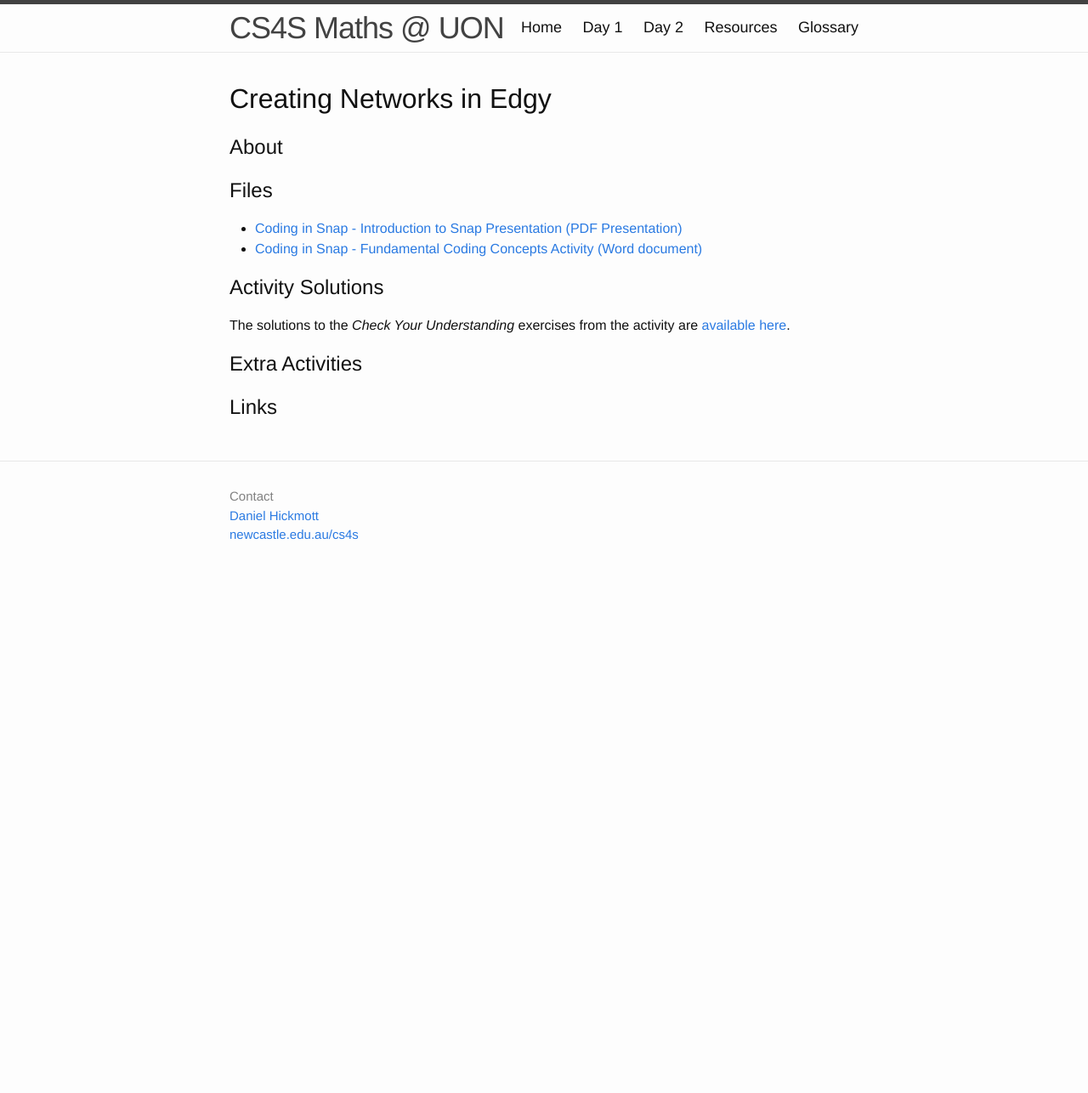
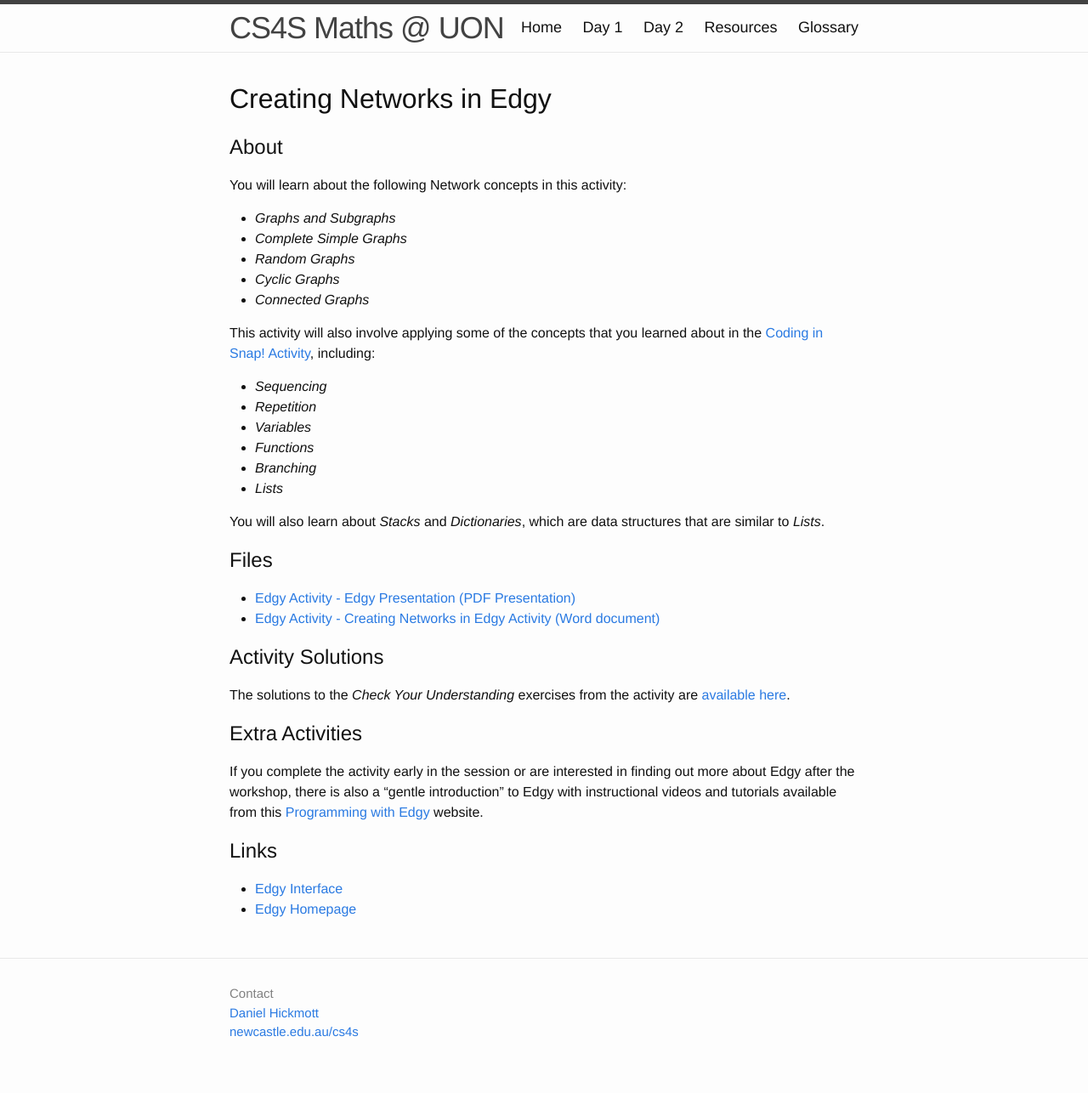
Before and after one commit to cs4s/math-2017, a Jekyll site: the page built from day2/networks_in_edgy/index.md, in a window 1280 px wide. Shown: the whole page at 85% size. Built offline with Jekyll 4.4.1, drawn with Linux system fonts in a browser that asks for light colours; before the commit the page ends 900 px from its top, so only the background shows below that.

Commit message:
Removes glossary page, adds some content to different session pages

```diff
--- a/_config.yml
+++ b/_config.yml
@@ -13,12 +13,11 @@ baseurl: "/math-2017"
 
 # Content Pages Paths
 resources_path: "/resources"
-glossary_path: "/glossary"
+extras_path: "/extras"
 
 # Day 1 Paths
 day1_path: "/day1/"
 network_concepts_path: "/day1/network_concepts"
-coding_and_maths_path: "/day1/coding_and_maths"
 msts_unplugged_path: "/day1/msts_unplugged"
 coding_path: "/day1/coding"
 
--- a/_includes/header.html
+++ b/_includes/header.html
@@ -18,7 +18,7 @@
         <a class="page-link" href="{{ site.baseurl | append: site.day1_path  }}">Day 1</a>
         <a class="page-link" href="{{ site.baseurl | append: site.day2_path }}">Day 2</a>
         <a class="page-link" href="{{ site.baseurl | append: site.resources_path }}">Resources</a>
-        <a class="page-link" href="{{ site.baseurl | append: site.glossary_path }}">Glossary</a>
+        <a class="page-link" href="{{ site.baseurl | append: site.extras_path }}">Glossary</a>
       </div>
     </nav>
 
--- a/day2/networks_in_edgy/index.md
+++ b/day2/networks_in_edgy/index.md
@@ -1,16 +1,35 @@
 ---
 layout: default
-title: CS4S Maths @ UON 2017 - Day 1 - Networks in Edgy
+title: CS4S Maths @ UON 2017 - Day 2 - Networks in Edgy
 ---
 
 # Creating Networks in Edgy
 
 ## About
 
+You will learn about the following Network concepts in this activity:
+
+- *Graphs and Subgraphs*
+- *Complete Simple Graphs*
+- *Random Graphs*
+- *Cyclic Graphs*
+- *Connected Graphs*
+
+This activity will also involve applying some of the concepts that you learned about in the [Coding in Snap! Activity]({{ site.baseurl | append: site.coding_path }}), including:
+
+- *Sequencing*
+- *Repetition*
+- *Variables*
+- *Functions*
+- *Branching*
+- *Lists*
+
+You will also learn about *Stacks* and *Dictionaries*, which are data structures that are similar to *Lists*.
+
 ## Files
 
-- [Coding in Snap - Introduction to Snap Presentation (PDF Presentation)](Introduction to Snap Presentation.pdf){:target="_blank"}
-- [Coding in Snap - Fundamental Coding Concepts Activity (Word document)](Snap Activity - Fundamental Coding Concepts.docx)
+- [Edgy Activity - Edgy Presentation (PDF Presentation)](Introduction to Snap Presentation.pdf){:target="_blank"}
+- [Edgy Activity - Creating Networks in Edgy Activity (Word document)](Edgy Activity - Creating Networks in Edgy.docx)
 
 ## Activity Solutions
 
@@ -18,4 +37,9 @@ The solutions to the *Check Your Understanding* exercises from the activity are
 
 ## Extra Activities
 
+If you complete the activity early in the session or are interested in finding out more about Edgy after the workshop, there is also a "gentle introduction" to Edgy with instructional videos and tutorials available from this [Programming with Edgy](https://www.alexandriarepository.org/syllabus/programming-with-edgy/){:target="_blank"} website.
+
 ## Links
+
+- [Edgy Interface](http://snapapps.github.io/edgy/app/edgy.html){:target="_blank"}
+- [Edgy Homepage](http://www.snap-apps.org/edgy.html){:target="_blank"}
```
Also changed, not shown: day1/coding/index.md (+0 -2 lines), day1/coding_and_maths/index.md (deleted, +0 -17 lines), day1/index.md (+1 -2 lines), day1/network_concepts/index.md (+12 -2 lines), extras.md (added, +26 -0 lines), glossary/index.md (deleted, +0 -266 lines), glossary/images/variables_example.png (deleted).
